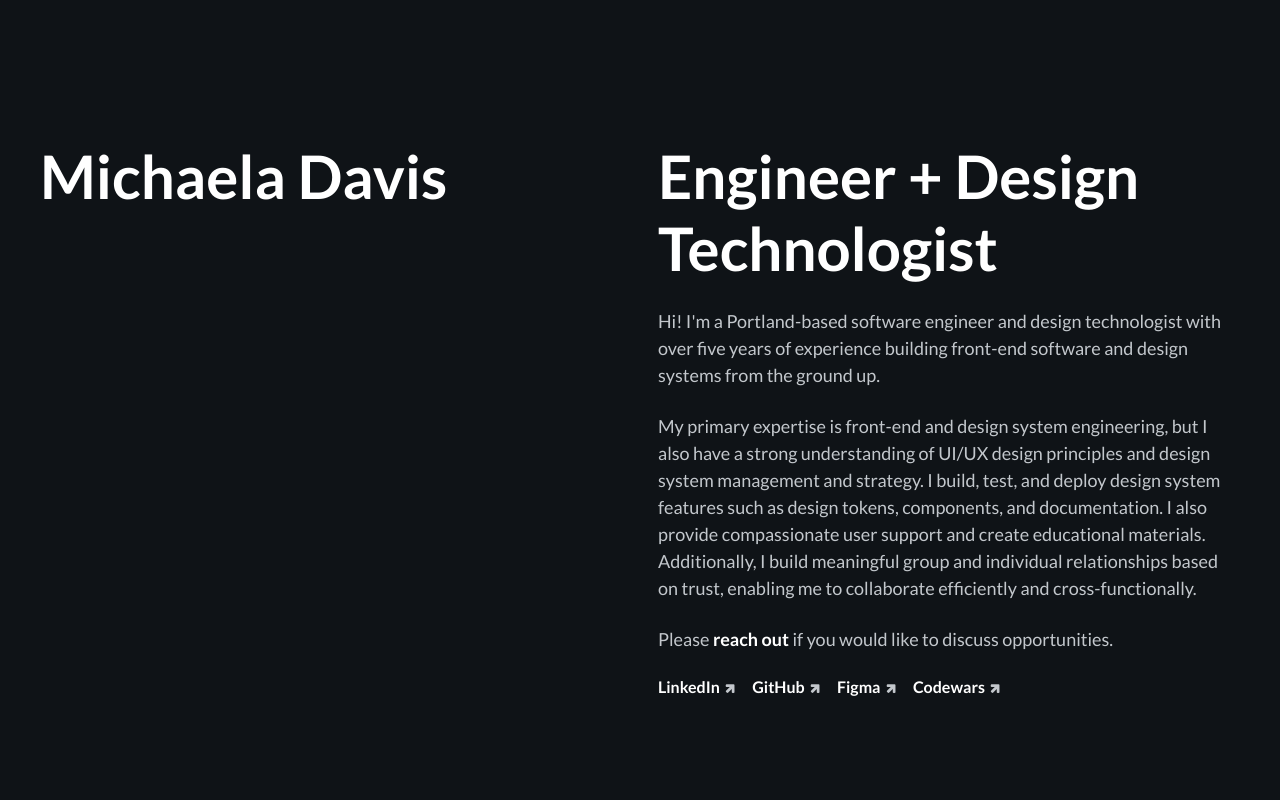
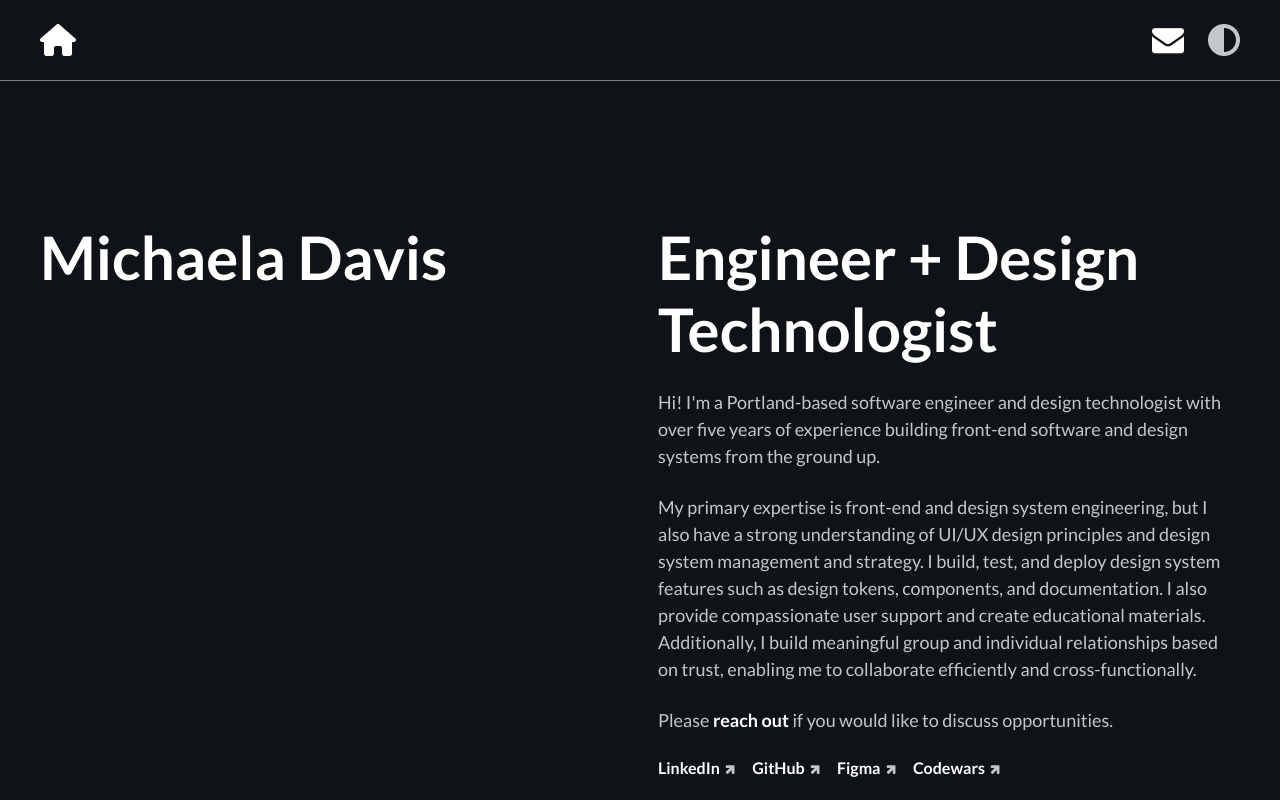
Before and after one commit to Michaela-Davis/portfolio_2024, a React (Create React App) app: page / in a window 1280 px wide. Shown: the top 800 px of the page. Built offline with nearby package versions, Linux system fonts and the light colour scheme.

Commit message:
:sparkles: Add navbar with icons

```diff
--- a/public/index.html
+++ b/public/index.html
@@ -15,7 +15,11 @@
     <link rel="preconnect" href="https://fonts.gstatic.com" crossorigin>
     <link href="https://fonts.googleapis.com/css?family=Lato:400,700,900" rel="stylesheet">
 
+    <!-- 2024 v6 Font Awesome call for Nav -->
+    <script src="https://kit.fontawesome.com/b8193013a2.js" crossorigin="anonymous"></script>
+    <!-- 2017 v4.7 Font Awesome call for Hero link arrows, new versions are too thin -->
     <link rel="stylesheet" href="https://maxcdn.bootstrapcdn.com/font-awesome/4.7.0/css/font-awesome.min.css">
+
     <link rel="manifest" href="%PUBLIC_URL%/manifest.json" />
     <title>Michaela Davis</title>
 
--- a/src/App.css
+++ b/src/App.css
@@ -6,10 +6,31 @@
   height: 100%;
 }
 
+.navbar {
+  position: sticky;
+  top: 0;
+  border-bottom: .5px gray solid;
+  width: 100%;
+  background-color: #0f1317;
+  z-index: 10;
+}
+.navbar__wrapper {
+  padding: 24px 0;
+  display: flex;
+  justify-content: space-between;
+  align-items: center;
+
+  padding-inline: 16px;
+}
+.navbar__items {
+  display: flex;
+  gap: 24px;
+}
+
 .section {
   padding: 40px 0;
+
   /* 1060px to match .hero break */
-
   @media (width >= 1060px) {
     padding: 64px 0;
   }
--- a/src/App.tsx
+++ b/src/App.tsx
@@ -1,11 +1,27 @@
 import './App.css';
 import { Review } from './components/Review';
-
 function App() {
   let currentYear = new Date().getFullYear()
 
 return (
 <>
+  <nav className="navbar">
+    <div className="container navbar__wrapper">
+      <div className="logo">
+        {/* <a href="https://www.michaela-davis.com" className="navbar__link"><i className="fa fa-display fa-2x" aria-hidden="true"></i></a> */}
+        <a href="https://www.michaela-davis.com" className="navbar__link"><i className="fa-solid fa-house fa-2x" aria-hidden="true"></i></a>
+      </div>
+      <div className="navbar__items">
+        <div className="navbar__item">
+          <a href="mailto:michaela.delight+portfolio@gmail.com" className="navbar__link"><i className="fa fa-envelope fa-2x" aria-hidden="true"></i></a>
+        </div>
+        <div className="navbar__item">
+          <i className="fa-solid fa-circle-half-stroke fa-2x" aria-hidden="true"></i>
+        </div>
+      </div>
+    </div>
+  </nav>
+
   <section className="section hero">
     <div className="container">
       <div className="hero__wrapper">
```
